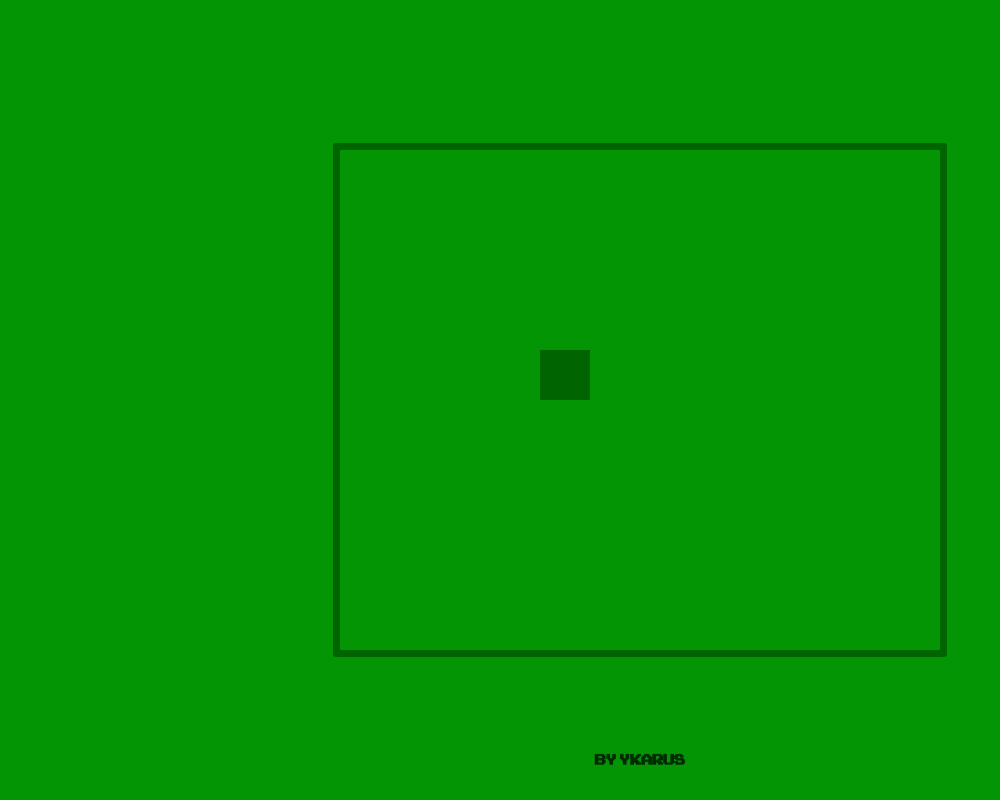
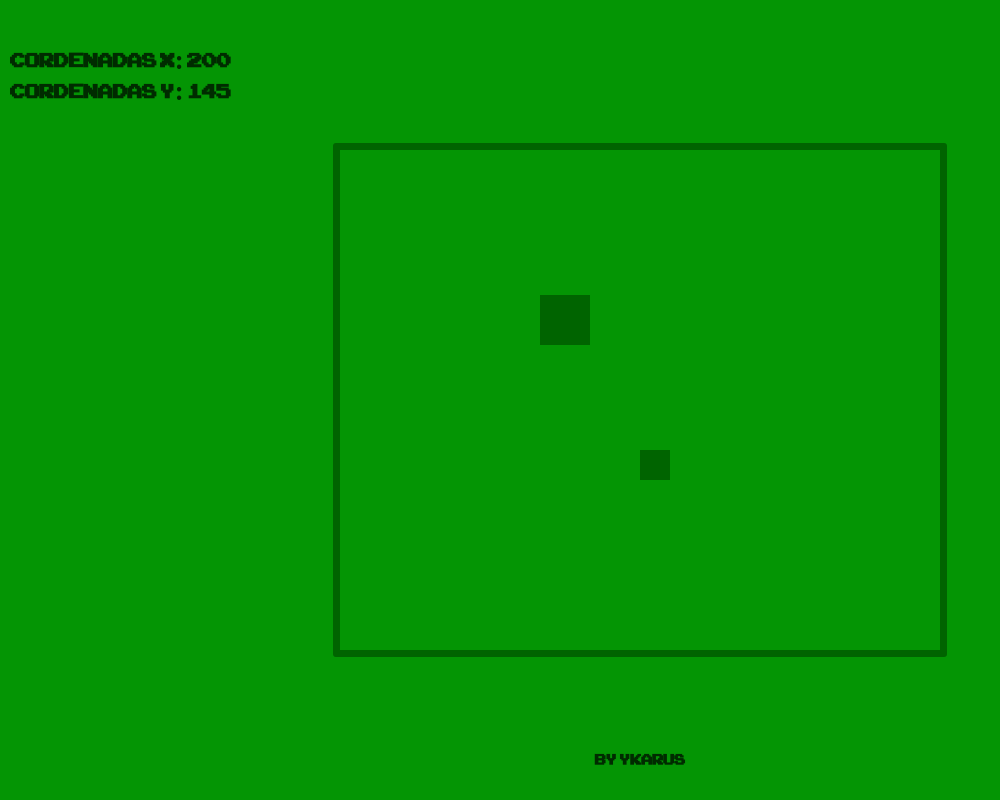
Before and after one commit to ykaruus/SnakeGame, a plain HTML site: page Game/index.html in a window 1280 px wide. Both pictures are taken after a click on the button "Start". Shown: the whole page, without its empty margins (0-1000 px from the left). Drawn offline with Linux system fonts and the light colour scheme.

Commit message:
Add files via upload

```diff
--- a/Game/index.html
+++ b/Game/index.html
@@ -14,9 +14,17 @@
         <h1>Snake Game</h1>
         <button onclick="START()" type='button'>Start</button>
     </div>
-    <canvas id="canvas" height="500" width="600"></canvas>
-    <footer><h3>by ykarus</h3></footer>
+    <h4 class="codernadas"></h4>
+    <div class="panel">
+        <div class="flex-item">
+            <canvas id="canvas" height="500" width="600"></canvas>
+        </div>
+    </div>
+    <footer>
+        <h3>by ykarus</h3>
+    </footer>
     <script src="script.js"></script>
 
 
+
 </body></html>
--- a/Game/script.js
+++ b/Game/script.js
@@ -1,45 +1,169 @@
+let direction = 'top'
+let speed_player = 5
+let texto_codernadas = document.querySelector('.cordenadas')
+
 let gameArea = {
-    canvas : document.getElementById('canvas'),
-    start : function() {
+    gameover: false,
+    canvas: document.getElementById('canvas'),
+    start: function () {
         this.context = this.canvas.getContext('2d')
-        this.interval = setInterval(gameUpdate, 20)
+        this.interval = setInterval(gameUpdate, 20) //define um time para executar a function 'gameUpdate'
     },
-    clear : function(){
-        this.context.clearRect(0,0, this.canvas.width, this.canvas.height)
+    clear: function () {
+        this.context.clearRect(0, 0, this.canvas.width, this.canvas.height) // limpa a tela
     }
 }
 
-function gameUpdate(){
+function gameUpdate() {
     gameArea.clear()
+    movement() // Movimentacao do player
+    player.update()
+    fruit.update()
+    if (player.checkColisionWall()) { player.y = 200; player.x = 200 }
+    EatFood()
+    tail_square.update()
+    document.querySelector('.codernadas').innerHTML = 'CORDENADAS X: ' + player.x + '<br>' + 'CORDENADAS Y: ' + player.y
 
-    player.update()
+    //if(!gameArea.gameover){
 
+    /*} else {
+        clearInterval(gameArea.interval)
+        gameArea.context.clearRect(player.x, player.y, player.width, player.height)
+        gameArea.context.clearRect(fruit.x, fruit.y, fruit.width, fruit.height)
+        player = null
+        fruit = null
+    } */
 }
 
-function component(x,y,color,width,height) {
+function gameover() {
+    gameArea.gameover = true
+}
+
+function EatFood() {
+    if (player.checkColision(fruit.x, fruit.y, fruit.width, fruit.height)) {
+        tail.push({ x: player.x -20, y: player.y })
+        tail_square.update()
+        console.log('teste')
+    }
+}
+
+function movement() {
+    switch (direction) {
+        case 'top':
+            player.y -= speed_player
+            break
+        case 'down':
+            player.y += speed_player
+            break
+        case 'left':
+            player.x -= speed_player
+            break
+        case 'right':
+            player.x += speed_player
+            break
+    }
+}
+
+document.addEventListener('keydown', (event) => {
+    switch (event.key) {
+        case 'ArrowUp':
+            direction = 'top'
+            break
+        case 'ArrowDown':
+            direction = 'down'
+            break
+        case 'ArrowLeft':
+            direction = 'left'
+            break
+        case 'ArrowRight':
+            direction = 'right'
+            break
+    }
+})
+
+function component(x, y, color, width, height) {
     this.x = x
     this.y = y
     this.color = color
     this.width = width
     this.height = height
-    this.update = function(){
+    this.update = function () {
         ctx = gameArea.context
         ctx.fillStyle = this.color
         ctx.fillRect(this.x, this.y, this.width, this.height)
     }
-    this.checkColision = function(x, y, x_width, y_height) {
+    this.checkColision = function (x, y, x_width, y_height) {
         return this.x < x + x_width
-        && this.height + this.x > x
-        && this.y < y + y_height
-        && this.height + this.y > y
+            && this.height + this.x > x
+            && this.y < y + y_height
+            && this.height + this.y > y
 
+    }
+    this.checkColisionWall = function () {
+        let bottom = gameArea.canvas.width - this.x
+        let colidiu = false;
+        if (this.y > gameArea.canvas.height) {
+            colidiu = true
+        }
+        if (this.y < -10) {
+            colidiu = true
+        }
+        if (this.x < -10) {
+            colidiu = true
+        }
+        if (this.x > gameArea.canvas.width) {
+            colidiu = true
+        }
+
+        return colidiu
+    }
+}
+function drawTail(color, width, height) {
+
+    this.color = color
+    this.width = width
+    this.height = height
+    this.update = function () {
+        ctx = gameArea.context
+        ctx.fillStyle = this.color
+        for (let i = 0; i <= tail; i++) {
+            ctx.fillRect(tail[i].x - 20, tail[i].y, this.width, this.height)
+        }
+    }
+    this.checkColision = function (x, y, x_width, y_height) {
+        return this.x < x + x_width
+            && this.height + this.x > x
+            && this.y < y + y_height
+            && this.height + this.y > y
+
+    }
+    this.checkColisionWall = function () {
+        let bottom = gameArea.canvas.width - this.x
+        let colidiu = false;
+        if (this.y > gameArea.canvas.height) {
+            colidiu = true
+        }
+        if (this.y < -10) {
+            colidiu = true
+        }
+        if (this.x < -10) {
+            colidiu = true
+        }
+        if (this.x > gameArea.canvas.width) {
+            colidiu = true
+        }
+
+        return colidiu
     }
 }
 
 
-function START(){
+function START() {
     document.querySelector('.start').style.display = 'none'
     gameArea.start()
     player = new component(200, 200, 'darkgreen', 50, 50)
-
+    tail = [{x : player.x - 20, y : player.y}]
+    fruit = new component(300, 300, 'darkgreen', 30, 30)
+    tail_square = new drawTail('red', 50, 50)
+    //texto_codernadas.innerText = 'CORDENADAS X: ' +  player.x + 'CORDENADAS Y: ' + player.y
 }
--- a/Game/style.css
+++ b/Game/style.css
@@ -5,6 +5,18 @@ body {
     background-color: rgb(4, 149, 4);
     overflow: hidden;
 
+}
+
+.panel {
+    display: flex;
+    flex-direction: row;
+    gap: 10px;
+}
+
+.flex-item {
+    font-family: 'arcade';
+    font-weight: 1rem;
+    font-size: 25pt;
 }
 
 .start {
@@ -30,6 +42,15 @@ h1 {
 h3 {
     font-family: 'arcade';
     font-size: 15pt;
+    color: rgb(0, 43, 0);
+}
+.codernadas {
+    position: absolute;
+    left: 0;
+    top: 0;
+    padding: 10px;
+    font-family: 'arcade';
+    font-size: 20pt;
     color: rgb(0, 43, 0);
 }
 
```
